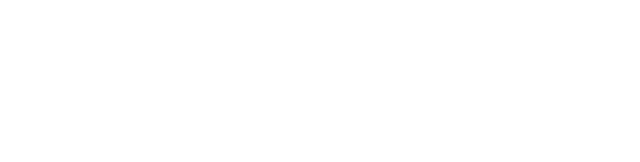
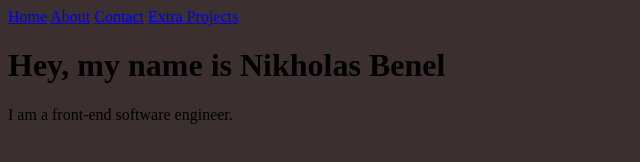
Before and after one commit to nikholas117/MyPortfolio-Website, a plain HTML site: page index.html in a window 1280 px wide. Shown: the whole page, without its empty margins (0-640 px from the left). Drawn offline with Linux system fonts and the light colour scheme.

Commit message:
HTML created

```diff
--- a/index.html
+++ b/index.html
@@ -3,9 +3,20 @@
 <head>
     <meta charset="UTF-8">
     <meta name="viewport" content="width=device-width, initial-scale=1.0">
-    <title>Document</title>
+    <title>My Portfolio</title>
+    <link rel="stylesheet" href="style.css">
 </head>
-<body>
 
+<body class="main-body">
+ <nav>
+    <div class="nav-links">
+        <a href="#home">Home</a>
+        <a href="#about">About</a>
+        <a href="#contact">Contact</a>
+        <a href="#extra projects">Extra Projects</a>
+    </div>
+ </nav>
+ <h1>Hey, my name is Nikholas Benel</h1>
+ <p>I am a front-end software engineer. </p>
 </body>
 </html>
--- /dev/null
+++ b/style.css
@@ -0,0 +1,3 @@
+.main-body{
+    background-color: rgb(59, 47, 47);
+}
```
